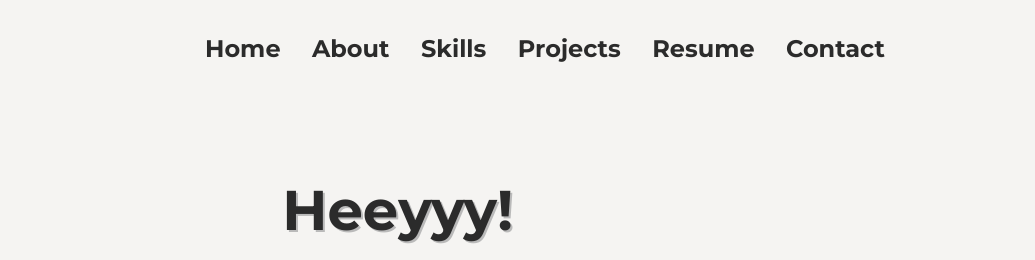
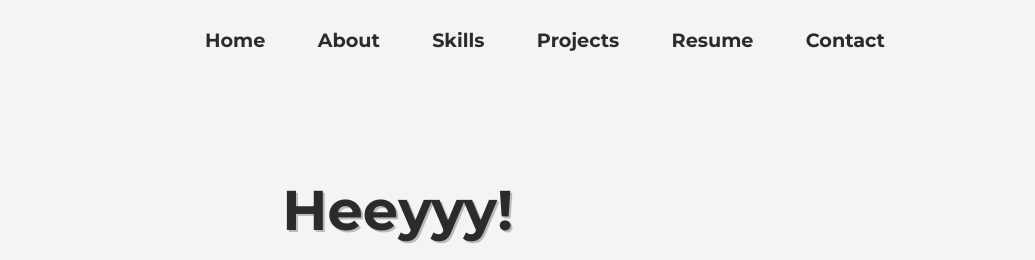
Before and after one commit to janusha95/portfolio, a plain HTML site: page index.html in a window 1280 px wide. Shown: the top 260 px of the page, 245-1280 px from the left. Drawn offline with nearby package versions, Linux system fonts and the light colour scheme; some packages are replaced by stand-ins of ours; a script that the page names is missing.

Commit message:
changed the font size for the navigation bar

```diff
--- a/styles/style.css
+++ b/styles/style.css
@@ -361,7 +361,7 @@ header {
 
 .mainNav {
   display: none;
-  font-size: 1.5rem;
+  font-size: 1.2em;
 }
 
 .mainNav ul {
```
